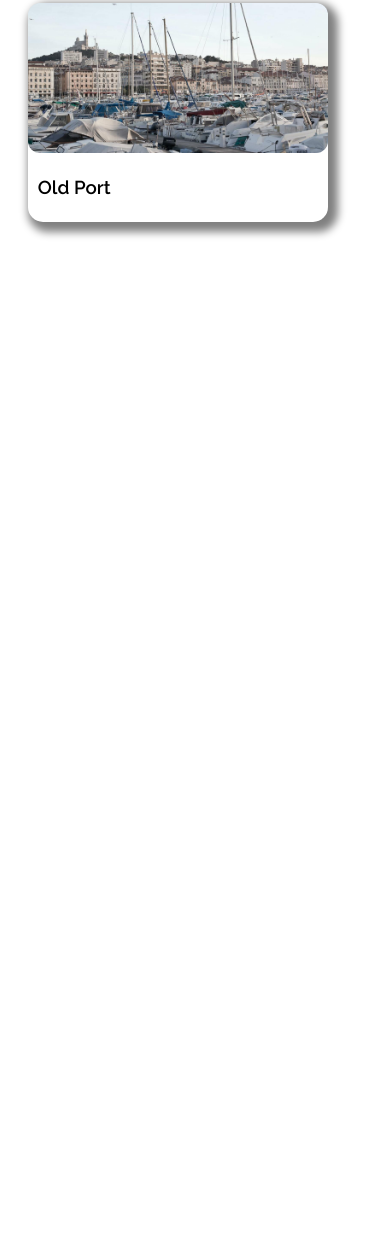
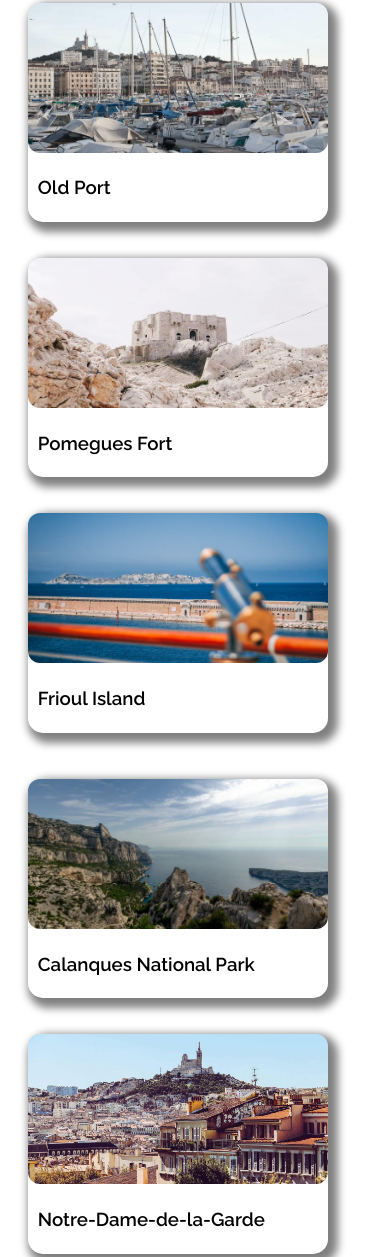
Before and after one commit to Zuzaannaa/BookiProjectHtml, a plain HTML site: page index.html in a window 390 px wide. Shown: the part 3071-4328 px from the top of the page. Before the commit the page ends 3327 px from the top, so only its background shows below. Drawn offline with Linux system fonts and the light colour scheme.

Commit message:
Mobile Fixed

```diff
--- a/index.html
+++ b/index.html
@@ -233,7 +233,7 @@
                     </div>
                 </a>
 
-                <!--<div class="acc-2-cards">
+                <div class="acc-2-cards">
                 <a href="#">
                     <div class="act-card-2">
                             <img src="activities/image2.jpg" alt="Pomegues port" class="act-img-2">
@@ -296,7 +296,7 @@
           <li><a href="#">Contact Us</a></li>
         </ul>
       </div>
-    </footer> -->
+    </footer>
 
     </body>
 </html>
--- a/styles.css
+++ b/styles.css
@@ -783,6 +783,10 @@ li {
     border-radius: 12px;
   }
 
+  .acc-2-cards {
+    margin: 0;
+  }
+
   .act-card-2 {
     display: flex;
     flex-flow: column wrap;
@@ -803,10 +807,42 @@ li {
     border-radius: 12px;
   }
 
+  .act-card-3 {
+    display: flex;
+    flex-flow: column wrap;
+    justify-content: flex-start;
+    box-shadow: 5px 5px 8px 5px gray;
+    background-color: white;
+    border-radius: 15px;
+    margin: 10px 5px 25px 20px;
+    padding: 0;
+    width: 300px;
+  }
+
   .act-img-3 {
     object-fit: cover;
     object-position: center;
-    height: 180px;
+    height: 150px;
+    width: 100%;
+    border-radius: 12px;
+  }
+
+  .act-card-4 {
+    display: flex;
+    flex-flow: column wrap;
+    justify-content: flex-start;
+    box-shadow: 5px 5px 8px 5px gray;
+    background-color: white;
+    border-radius: 15px;
+    margin: 10px 5px 25px 20px;
+    padding: 0;
+    width: 300px;
+  }
+
+  .act-img-4 {
+    object-fit: cover;
+    object-position: center;
+    height: 150px;
     width: 100%;
     border-radius: 12px;
   }
@@ -816,7 +852,7 @@ li {
     flex-direction: column;
     justify-content: flex-start;
     background-color: #f2f2f2;
-    width: 120%;
+    width: 100%;
     padding-top: 15px;
     padding-bottom: 20px;
     overflow: hidden;
```
